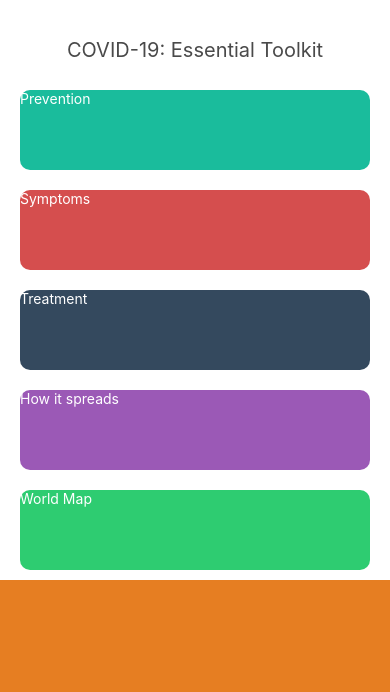
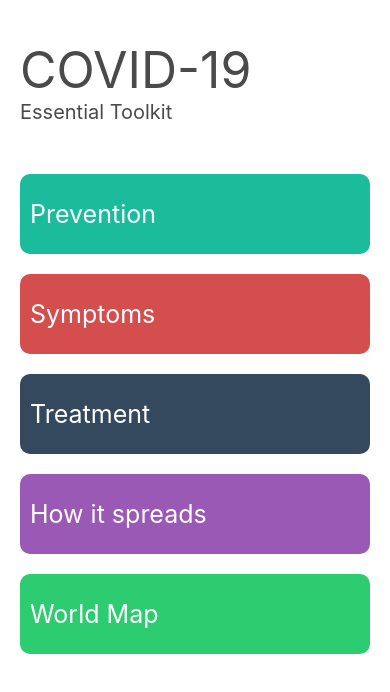
Before and after one commit to abhishekashyap/COVID-19-Toolkit, a React Native app: screen / in a window 390 px wide. Shown: the top 692 px of the page. Built offline with nearby package versions, Linux system fonts and the light colour scheme.

Commit message:
Next: Add font

```diff
--- a/App.js
+++ b/App.js
@@ -16,7 +16,7 @@ const styles = StyleSheet.create({
   container: {
     flex: 1,
     // alignSelf: 'stretch',
-    backgroundColor: '#e67e22', // For debug
+    backgroundColor: '#fff', // For debug
   },
 
 });
--- a/components/Header.js
+++ b/components/Header.js
@@ -4,19 +4,26 @@ import {StyleSheet, Text, View} from 'react-native';
 export default function Header() {
     return (
         <View style={styles.header}>
-            <Text style={styles.title}>COVID-19: Essential Toolkit</Text>
+            <Text style={styles.title}>COVID-19</Text>
+            <Text style={styles.subtitle}>Essential Toolkit</Text>
         </View>
     )
 }
 
 const styles = StyleSheet.create({
     header: {
-        height: 80,
-        paddingTop: 38,
+        // height: 200,
+        paddingVertical: 40,
+        paddingHorizontal: 20,
         backgroundColor: '#fff'
     },
     title: {
-        textAlign: 'center',
+        textAlign: 'left',
+        fontSize: 50,
+        color: '#4A4A4A',
+    },
+    subtitle: {
+        textAlign: 'left',
         fontSize: 20,
         color: '#4A4A4A',
     }
--- a/components/Menu.js
+++ b/components/Menu.js
@@ -25,17 +25,20 @@ export default function Menu() {
 
 const styles = StyleSheet.create({
     container: {
-        height: 500,
+        // height: 500,
         backgroundColor: '#fff'
     },
     itemTitle: {
+        fontSize: 25,
+        padding: 10,
         color: '#fff'
     },
     menuItem: {
         height: 80,
         marginHorizontal: 20,
         marginVertical: 10,
-        borderRadius: 10
+        borderRadius: 10,
+        justifyContent: 'center',
     },
     menuItem1: {
         backgroundColor: '#1ABC9C'
```
